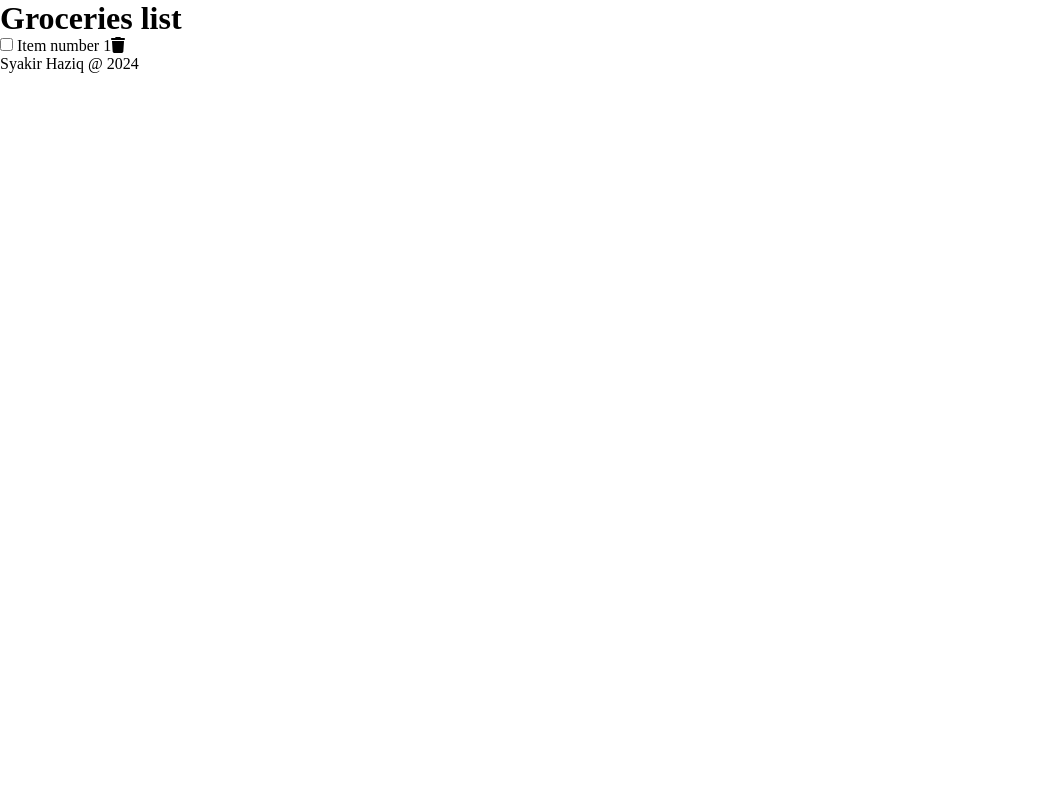
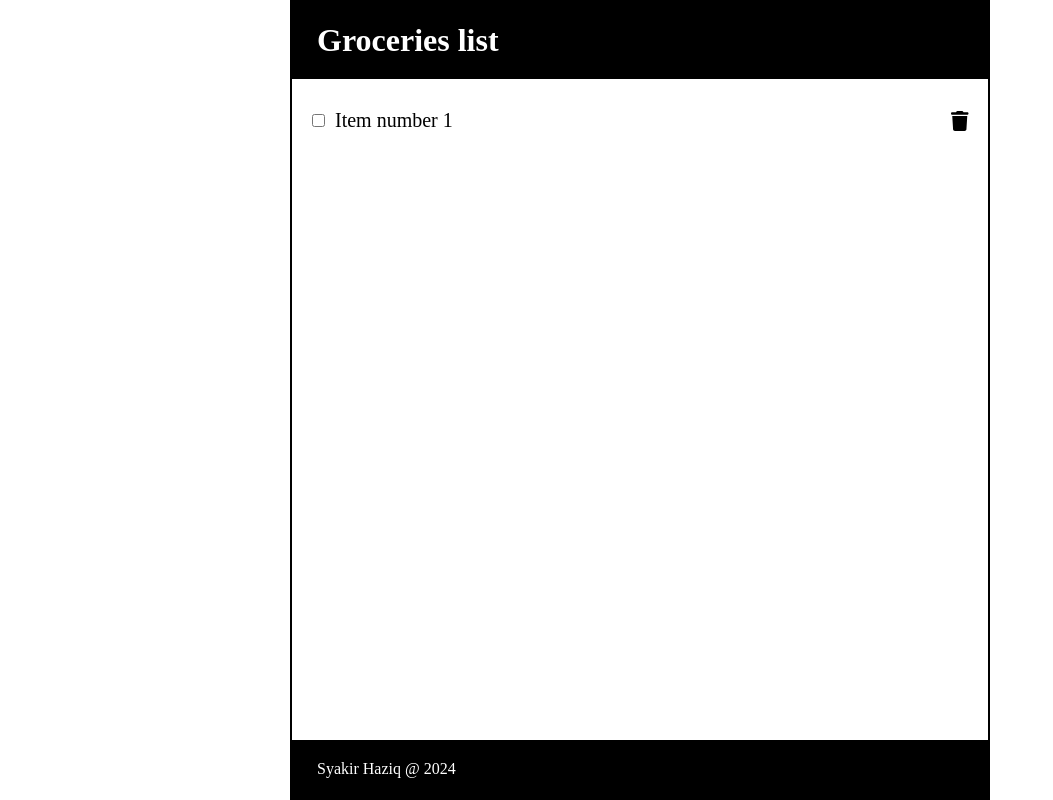
Before and after one commit to tadanama/react-groceries-list, a React (Vite) app: page / in a window 1280 px wide. Shown: the whole page, without its empty margins (0-1053 px from the left). Built offline with nearby package versions, Linux system fonts and the light colour scheme.

Commit message:
Apply styles
- Position the app container
- Style the Header and Footer
- Position the main element so that is appears right under the Header with flex-grow
- Style the list item

```diff
--- a/src/index.css
+++ b/src/index.css
@@ -3,3 +3,40 @@
 	padding: 0;
 	box-sizing: border-box;
 }
+
+.app {
+	min-height: 100vh;
+	max-width: 700px;
+	margin-inline: auto;
+	display: flex;
+	flex-direction: column;
+	justify-content: space-between;
+	border: 2px solid;
+}
+
+/* Header and footer */
+header,
+footer {
+	background-color: black;
+	color: white;
+	padding: 20px 25px;
+}
+
+/* Groceries list */
+main {
+	margin-top: 20px;
+	flex-grow: 1;
+}
+
+.list-item {
+	padding: 10px 20px;
+	display: flex;
+	justify-content: space-between;
+	align-items: center;
+	font-size: 20px;
+}
+
+.list-item label {
+	width: 100%;
+	margin-inline: 10px;
+}
```
